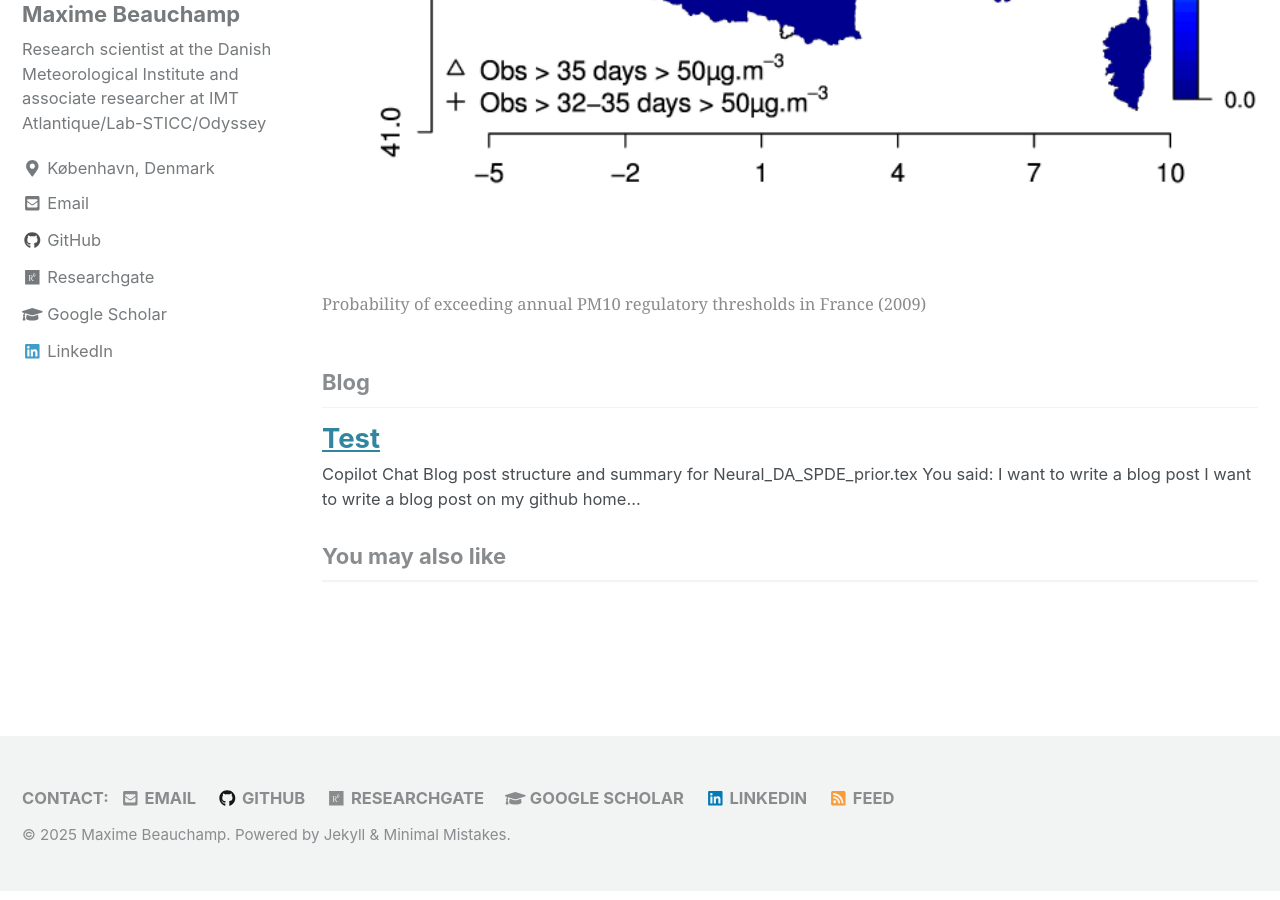
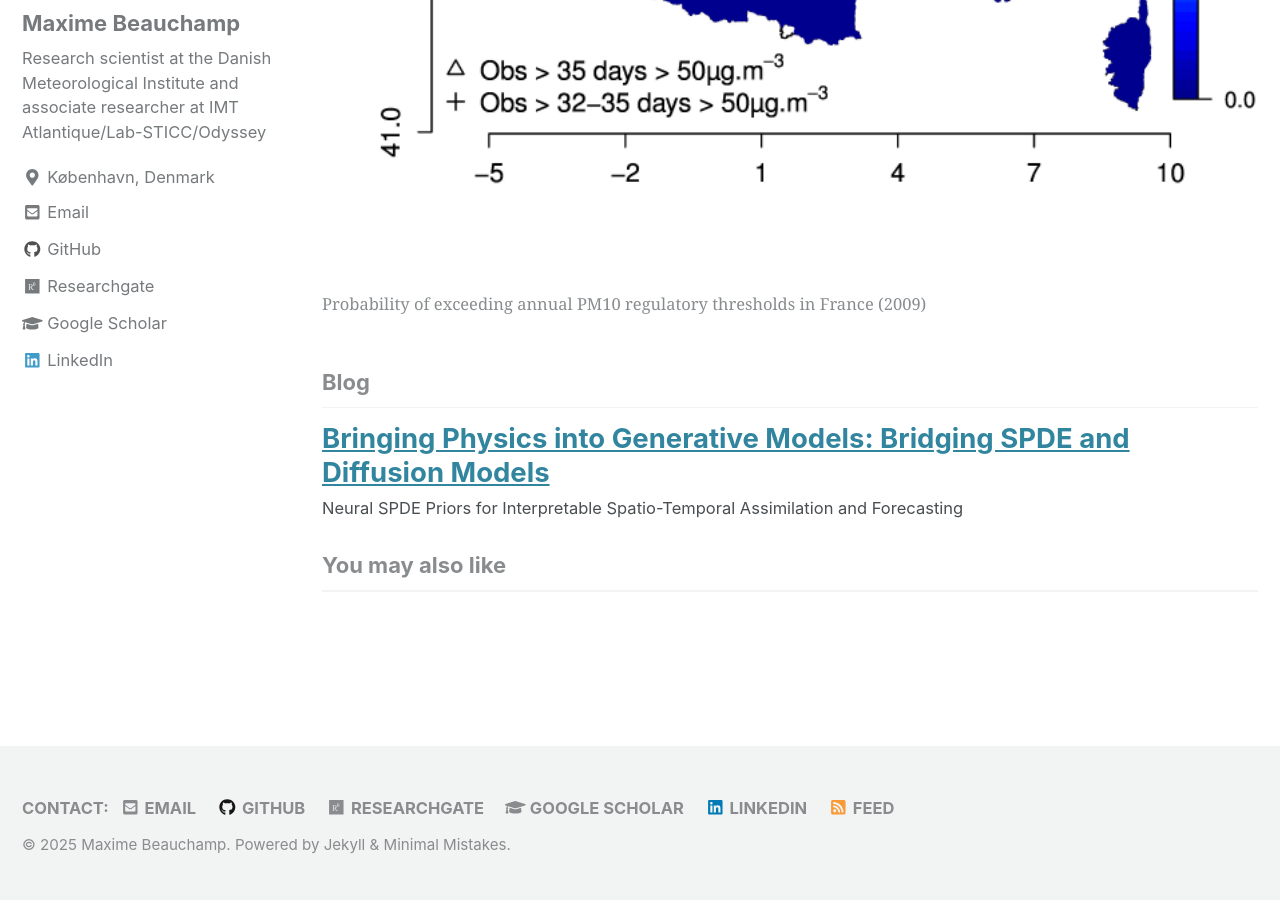
Before and after one commit to maxbeauchamp/maxbeauchamp.github.io, a Jekyll site: the page built from index.html, in a window 1280 px wide and 900 px high, scrolled down 4553 px. Built offline with Jekyll 4.4.1, drawn with Linux system fonts in a browser that asks for light colours; cached includes are drawn as plain includes; nearby versions of some CDN libraries; the list of posts is cut into pages by our own code; some of the changed lines change nothing that is shown.

Commit message:
push 2025

```diff
--- a/_posts/2025-12-01-test.md
+++ b/_posts/2025-12-01-test.md
@@ -1,13 +1,3 @@
-Copilot Chat
-Blog post structure and summary for
-Neural_DA_SPDE_prior.tex
-You said: I want to write a blog post
-I want to write a blog post on my github homepage. The structure of the page is like that: --- title: "Bringing physics in generative models bridging SPDE and diffusion models" usemath: true comments: true date: 2023-09-11 00:00:00 -0000 layout: single classes: wide author_profile: true header: teaser: /assets/images/back.png --- Under construction... Can you update with the good date, and extract a two pages long (approximately) summary of this paper written in LaTex so that readers have a good resume of the paper Also include key figures in the blog, with proper inclusion in markdown file so that I can reuse the Figure in the blogpost
-Copilot said: Here's an updated blog post for your
-
-Here's an updated blog post for your GitHub homepage:
-Markdown
-
 ---
 title: "Bringing Physics into Generative Models: Bridging SPDE and Diffusion Models"
 usemath: true
```
